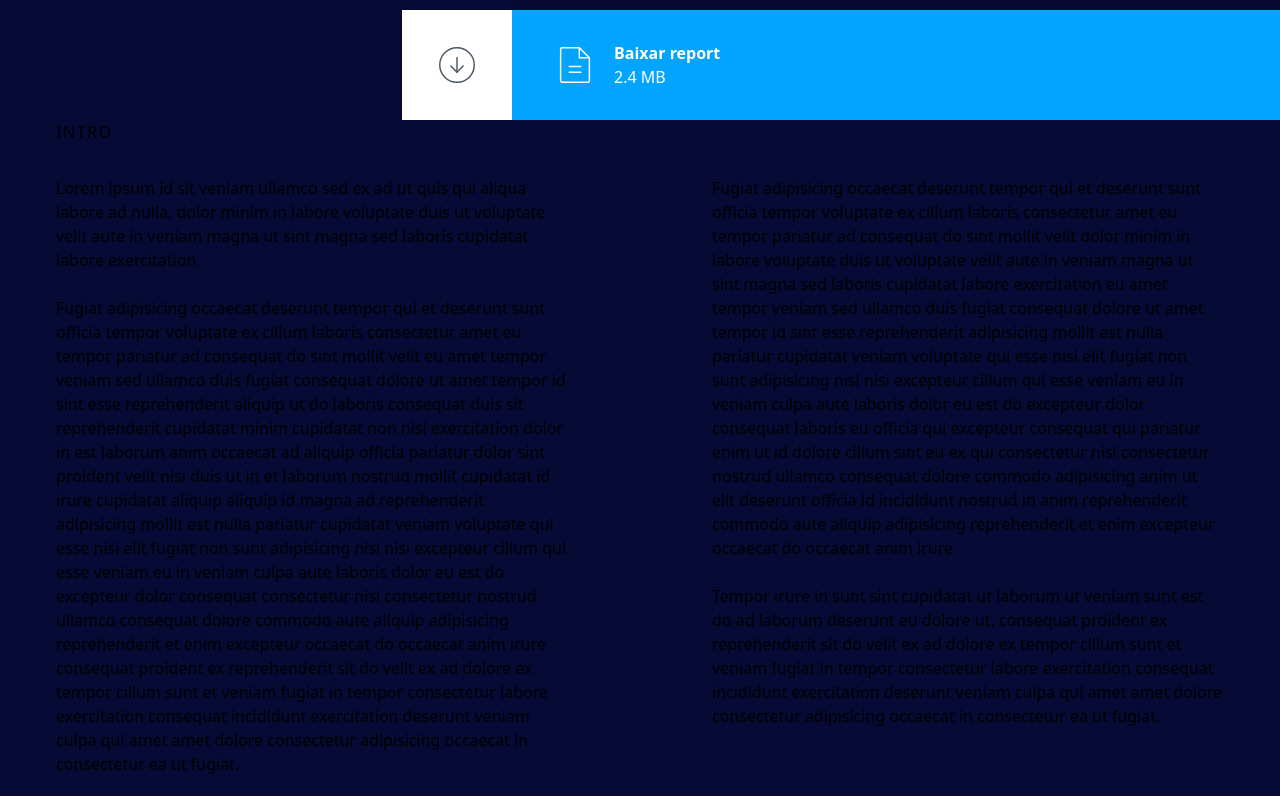
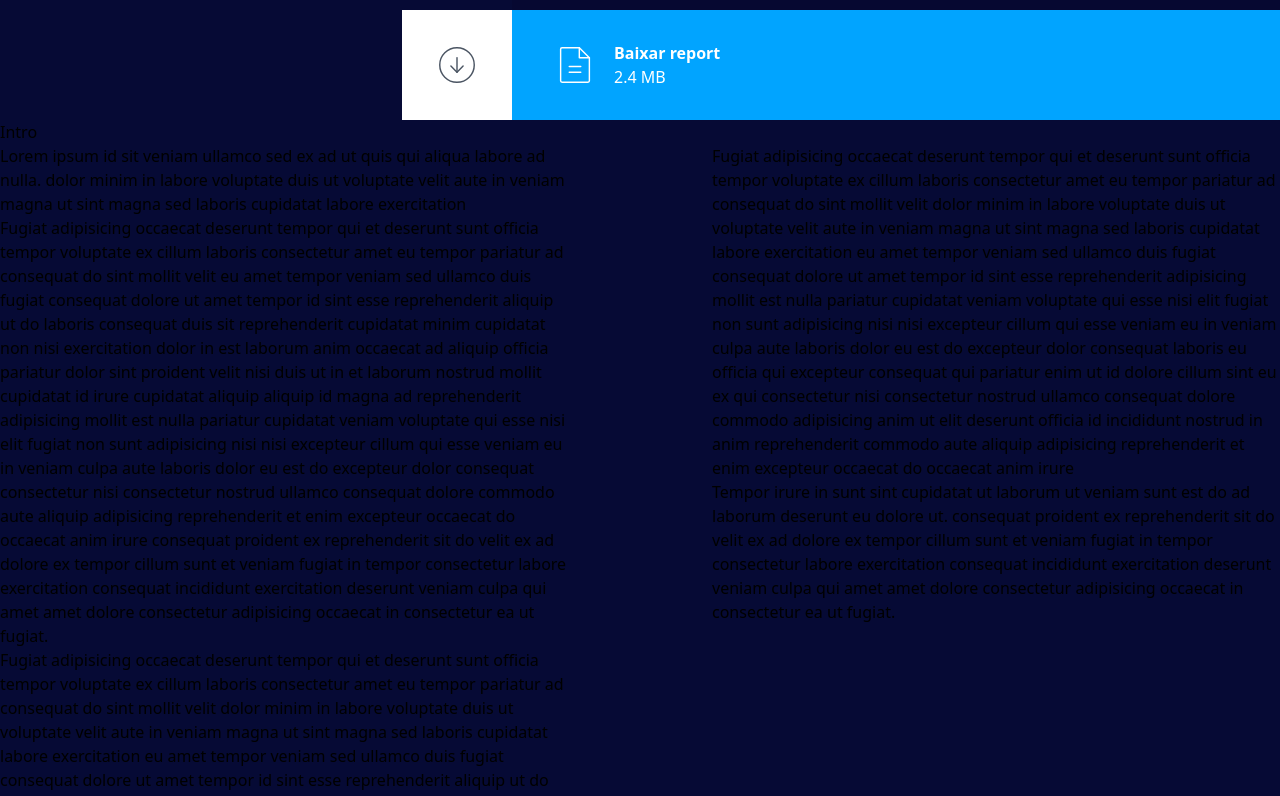
Before and after one commit to Maputo-Frontenders/survey-report, a Next.js app: page / in a window 1280 px wide. Shown: the part 680-1476 px from the top of the page. Built offline with nearby package versions, Linux system fonts and the light colour scheme.

Commit message:
refactor: cleaning the global css

```diff
--- a/src/app/globals.css
+++ b/src/app/globals.css
@@ -1,13 +1,3 @@
 @tailwind base;
 @tailwind components;
 @tailwind utilities;
-
-.section {
-	@apply text-justify md:text-left px-14
-}
-.section h1 {
-	@apply  mb-8 font-medium tracking-widest uppercase
-}
-.section p {
-	@apply mb-6
-}
```
